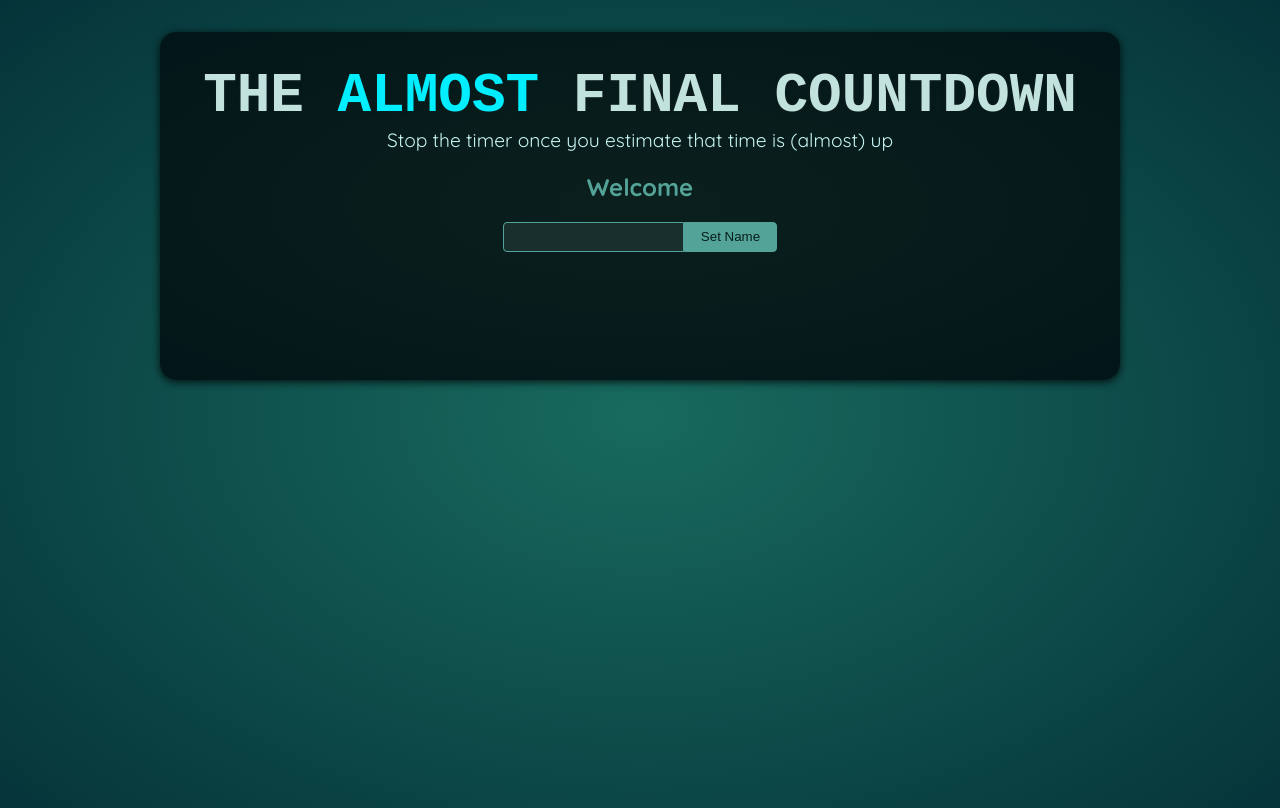
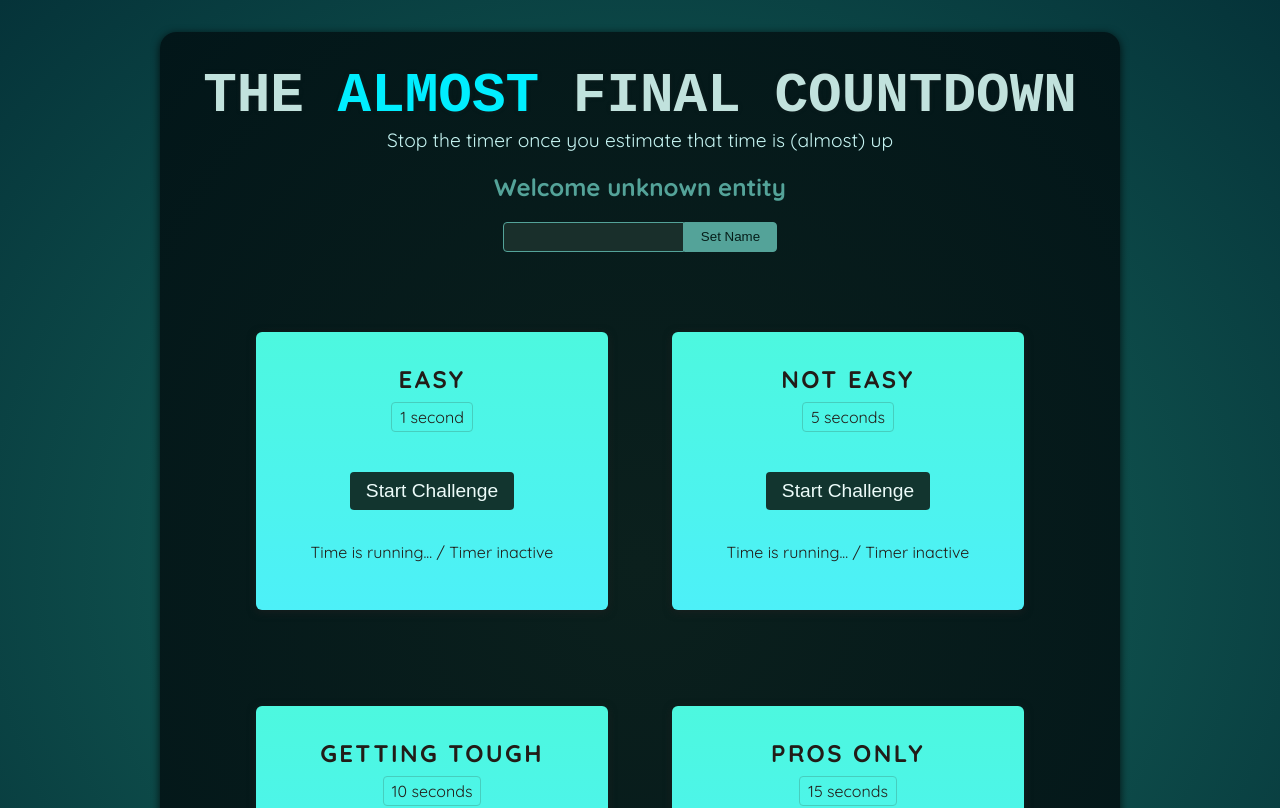
Before and after one commit to Polashahmad01/final-countdown, a React (Vite) app: page / in a window 1280 px wide. Shown: the top 808 px of the page. Built offline with nearby package versions, Linux system fonts and the light colour scheme; a web font is replaced by a local one.

Commit message:
Add TimerChallenge component to App.jsx and reset enteredPlayerName in Player.jsx

```diff
--- a/src/App.jsx
+++ b/src/App.jsx
@@ -1,11 +1,17 @@
 import Player from "./components/Player"
+import TimerChallenge from "./components/TimerChallenge"
 
 function App() {
 
   return (
     <>
       <Player />
-      <div id="challenges"></div>
+      <div id="challenges">
+        <TimerChallenge title="Easy" targetTime={1} />
+        <TimerChallenge title="Not easy" targetTime={5} />
+        <TimerChallenge title="Getting tough" targetTime={10} />
+        <TimerChallenge title="Pros only" targetTime={15} />
+      </div>
     </>
   )
 }
--- a/src/components/Player.jsx
+++ b/src/components/Player.jsx
@@ -1,11 +1,12 @@
 import { useState, useRef } from "react"
 
 export default function Player() {
-  const [enteredPlayerName, setEnteredPlayerName] = useState("")
-  const playerName = useRef("")
+  const [enteredPlayerName, setEnteredPlayerName] = useState(null)
+  const playerName = useRef()
 
   function handleClick() {
     setEnteredPlayerName(playerName.current.value)
+    playerName.current.value = ""
   }
 
   return (
--- /dev/null
+++ b/src/components/TimerChallenge.jsx
@@ -0,0 +1,17 @@
+
+export default function TimerChallenge({ title, targetTime}) {
+  return (
+    <section className="challenge">
+      <h2>{title}</h2>
+      <p className="challenge-time">
+        {targetTime} second{targetTime > 1 ? "s" : ""}
+      </p>
+      <p>
+        <button>Start Challenge</button>
+      </p>
+      <p>
+        Time is running... / Timer inactive
+      </p>
+    </section>
+  )
+}
```
